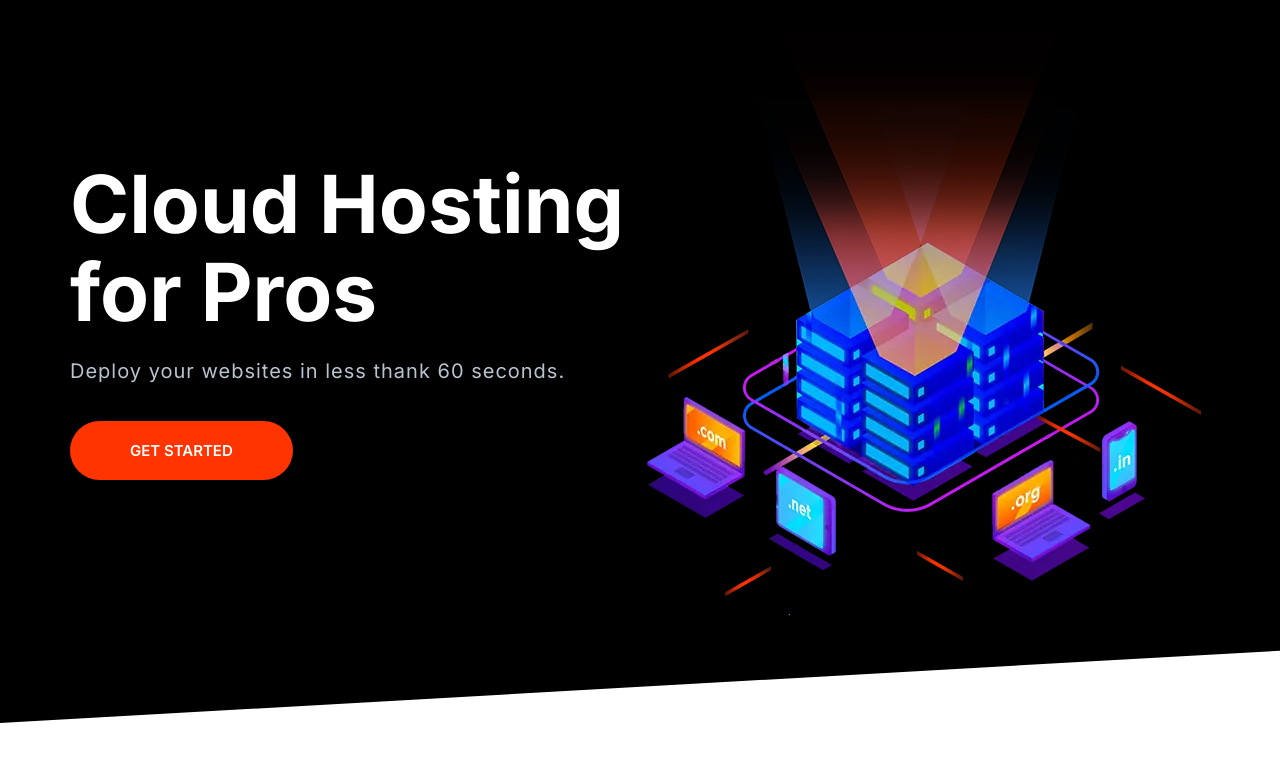
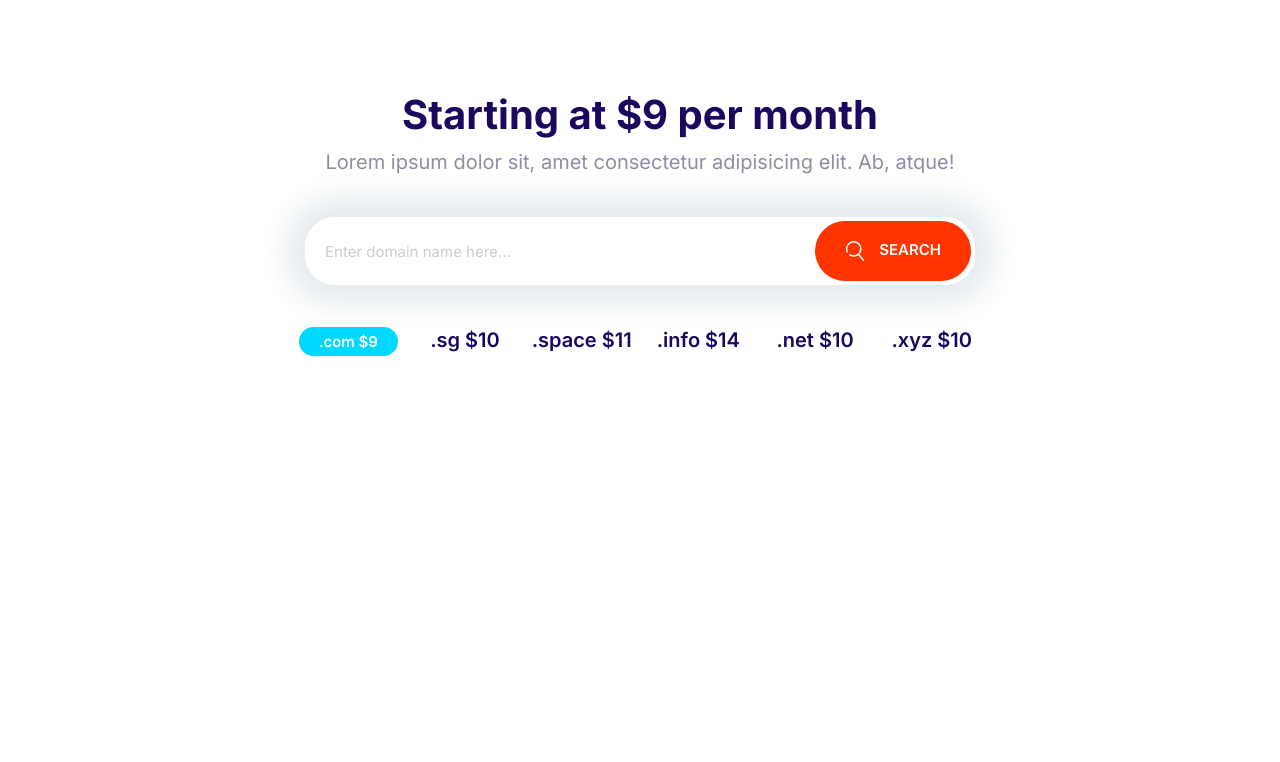
Before and after one commit to ivasquez12/MoshifyMash, a plain HTML site: page index.html in a window 1280 px wide. Drawn offline with Linux system fonts and the light colour scheme.

Commit message:
Describes domain block component

```diff
--- a/css/styles.css
+++ b/css/styles.css
@@ -204,6 +204,7 @@ a {
   text-transform: uppercase;
   white-space: nowrap;
   margin: 1rem 0;
+  outline: 0;
   text-align: center;
 }
 
@@ -290,7 +291,7 @@ a {
 .input-group .input {
   border: 0;
   flex-grow: 1;
-  padding: 1.5rem 1rem;
+  padding: 1.5rem 2rem;
 }
 
 .input-group .btn {
@@ -703,3 +704,28 @@ a {
     align-self: center;
   }
 }
+
+/* Domain Block */
+.block-domain .input-group {
+  box-shadow: 0 0 30px 20px #e6ebee;
+  border: 0;
+  margin: 4rem auto;
+  max-width: 670px;
+}
+
+.block-domain__prices {
+  display: grid;
+  grid-template-columns: repeat(3, 1fr);
+  grid-template-rows: repeat(2, 6rem);
+  font-size: 2rem;
+  font-weight: 600;
+  justify-items: center;
+  max-width: 700px;
+  margin: 0 auto;
+}
+
+@media screen and (min-width: 768px) {
+  .block-domain__prices {
+    grid-template-columns: repeat(auto-fit, minmax(10rem, 1fr));
+  }
+}
--- a/index.html
+++ b/index.html
@@ -15,27 +15,35 @@
     <link rel="stylesheet" href="/css/styles.css" />
   </head>
   <body>
-    <section class="block block--dark block--skewed-left hero">
-      <div class="container grid grid--1x2">
-        <header class="block__header hero__content">
-          <h1 class="block__heading">Cloud Hosting for Pros</h1>
-          <p class="hero__tagline">
-            Deploy your websites in less thank 60 seconds.
-          </p>
-          <a href="#" class="btn btn--accent btn--stretched">Get Started</a>
-        </header>
-        <picture>
-          <source
-            type="image/webp"
-            srcset="images/banner.webp 1x, images/banner@2x.webp 2x"
-          />
-          <source
-            type="image/png"
-            srcset="images/banner.png 1x, images/banner@2x.png 2x"
-          />
-          <img class="hero__image" src="images/banner.png" alt="" />
-        </picture>
+    <section class="block container block-domain">
+      <header class="block__header">
+        <h2>Starting at $9 per month</h2>
+        <p>
+          Lorem ipsum dolor sit, amet consectetur adipisicing elit. Ab, atque!
+        </p>
+      </header>
+      <div class="input-group">
+        <input
+          type="text"
+          class="input"
+          placeholder="Enter domain name here..."
+        />
+        <button class="btn btn--accent">
+          <span></span>
+          <svg class="icon icon--white">
+            <use xlink:href="/images/sprite.svg#search"></use>
+          </svg>
+          Search
+        </button>
       </div>
+      <ul class="list block-domain__prices">
+        <li><span class="badge badge--secondary">.com $9</span></li>
+        <li>.sg $10</li>
+        <li>.space $11</li>
+        <li>.info $14</li>
+        <li>.net $10</li>
+        <li>.xyz $10</li>
+      </ul>
     </section>
     <script src="js/main.js"></script>
   </body>
```
Also changed, not shown: components/domainblock.html (added, +24 -0 lines).
